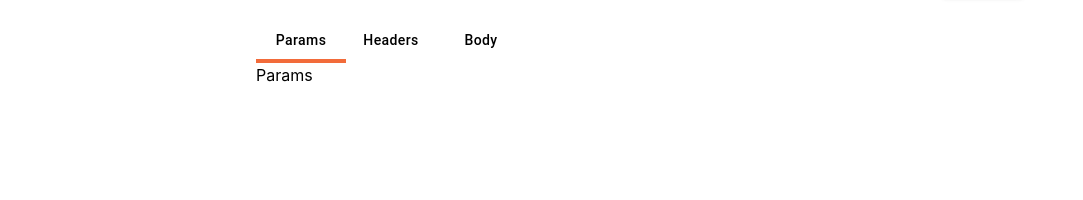
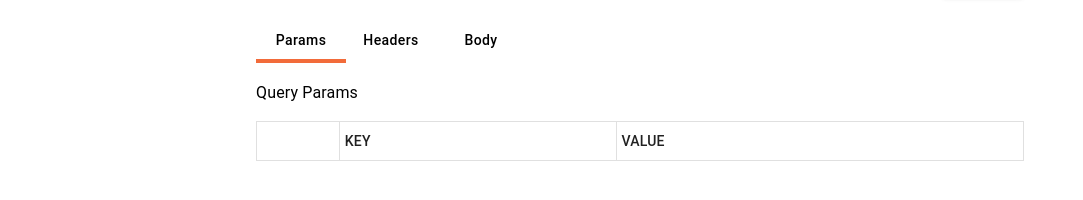
Before and after one commit to tancoder24/postman-lite, a React (Create React App) app: page / in a window 1280 px wide. Shown: the part 152-352 px from the top of the page, without its empty margins (0-1083 px from the left). Built offline with nearby package versions, Linux system fonts and the light colour scheme.

Commit message:
table head complete table body error

```diff
--- /dev/null
+++ b/src/components/AddRow.jsx
@@ -0,0 +1,24 @@
+import { TableRow, TableCell } from "@mui/material";
+import { makeStyles } from "@mui/material";
+
+const useStyles = makeStyles({
+    tableCell: {
+        border: "1px solid rgba(224, 224, 224, 1)",
+        borderCollapse: "collapse",
+        padding: ["7px 5px", "!important"]
+    }
+});
+
+const AddRow = () => {
+    const classes = useStyles();
+
+    return (
+      <TableRow>
+        <TableCell className={classes.tableCell} >1</TableCell>
+        <TableCell className={classes.tableCell} >2</TableCell>
+        <TableCell className={classes.tableCell} >3</TableCell>
+      </TableRow>
+    )
+};
+
+export default AddRow;
--- /dev/null
+++ b/src/components/CreateTable.jsx
@@ -0,0 +1,40 @@
+import { Box, Typography, Table, TableHead, TableBody, TableRow, TableCell } from "@mui/material";
+import { makeStyles } from "@mui/styles";
+
+// components
+// import AddRow from "./AddRow";
+
+const useStyles = makeStyles({
+    tableCell: {
+        border: "1px solid rgba(224, 224, 224, 1)",
+        borderCollapse: "collapse",
+        padding: ["7px 5px", "!important"]
+    }
+});
+
+const CreateTable = ({ text }) => {
+
+  const classes = useStyles();
+
+  return (
+    <Box>
+      <Typography mt={2} mb={2}>
+        {text}
+      </Typography>
+      <Table sx={{ minWidth: "100%", border: "1px solid rgba(224, 224, 224, 1)" }} aria-label="simple table">
+        <TableHead>
+          <TableRow>
+            <TableCell className={classes.tableCell} ></TableCell>
+            <TableCell className={classes.tableCell} >KEY</TableCell>
+            <TableCell className={classes.tableCell} >VALUE</TableCell>
+          </TableRow>
+        </TableHead>
+        <TableBody>
+            {/* <AddRow /> */}
+        </TableBody>
+      </Table>
+    </Box>
+  );
+};
+
+export default CreateTable;
--- a/src/components/Form.jsx
+++ b/src/components/Form.jsx
@@ -1,5 +1,8 @@
 import { Box, Select, MenuItem, TextField, Button } from "@mui/material";
 import { makeStyles } from "@mui/styles";
+
+// components
+import CreateTable from "./CreateTable";
 
 const useStyles = makeStyles({
   component: {
--- a/src/components/SelectTab.jsx
+++ b/src/components/SelectTab.jsx
@@ -1,6 +1,7 @@
 import { useState } from "react";
 import { Box, Tabs, Tab } from "@mui/material";
 import { makeStyles } from "@mui/styles";
+import CreateTable from "./CreateTable";
 
 const useStyles = makeStyles({
   component: {
@@ -38,7 +39,9 @@
         id={`simple-tabpanel-${0}`}
         aria-labelledby={`simple-tab-${0}`}
       >
-        Params
+        <CreateTable
+          text={"Query Params"}
+        />
       </Box>
       <Box
         role="tabpanel"
@@ -46,7 +49,9 @@
         id={`simple-tabpanel-${1}`}
         aria-labelledby={`simple-tab-${1}`}
       >
-        Headers
+        <CreateTable
+          text={"Headers"}
+        />
       </Box>
       <Box
         role="tabpanel"
```
